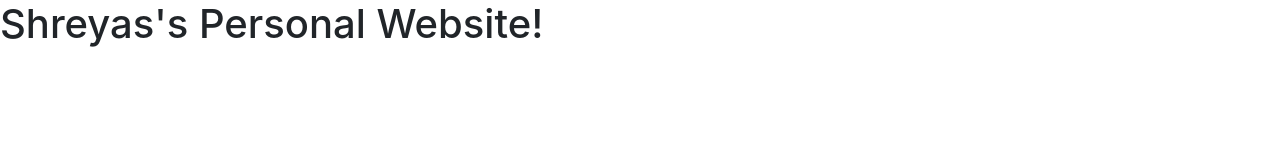
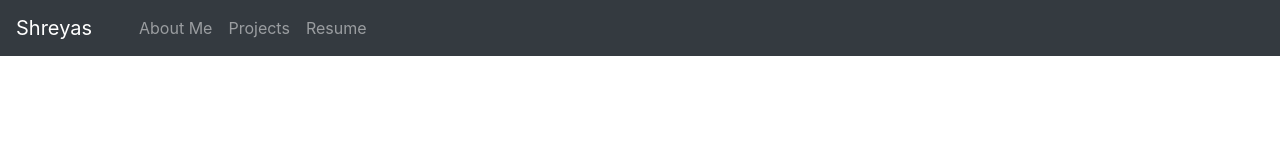
Before and after one commit to shreyasvai/shreyasvai.github.io, a plain HTML site: page index.html in a window 1280 px wide. Drawn offline with nearby package versions, Linux system fonts and the light colour scheme.

Commit message:
Added navigation/header

```diff
--- a/index.html
+++ b/index.html
@@ -10,7 +10,25 @@
 </head>
 
 <body>
-    <h1>Shreyas's Personal Website!</h1>
+
+    <!-- Navigation/Header -->
+    <nav class="navbar navbar-dark navbar-expand-lg fixed-top bg-dark" id="main_nav">
+        <a class="navbar-brand" href="#">Shreyas</a>
+        <div class="container" id="nav">
+            <ul class="navbar-nav">
+                <li class="nav-item">
+                    <a class="nav-link" href="#about_me">About Me</a>
+                </li>
+                <li class="nav-item">
+                    <a class="nav-link" href="#projects">Projects</a>
+                </li>
+                <li class="nav-item">
+                    <a class="nav-link" href="#resume">Resume</a>
+                </li>
+            </ul>
+        </div>
+    </nav>
+
 </body>
 
 </html>
```
